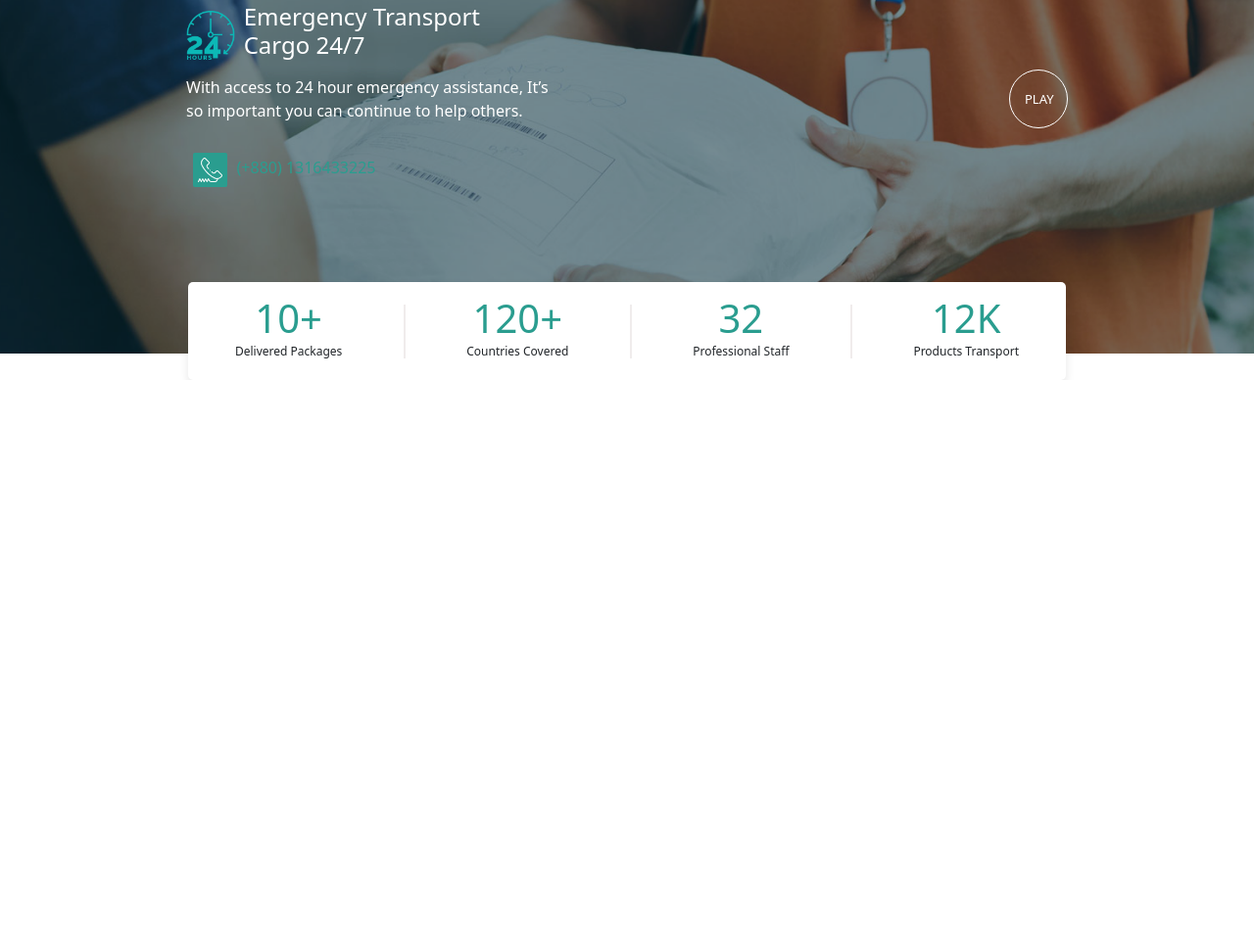
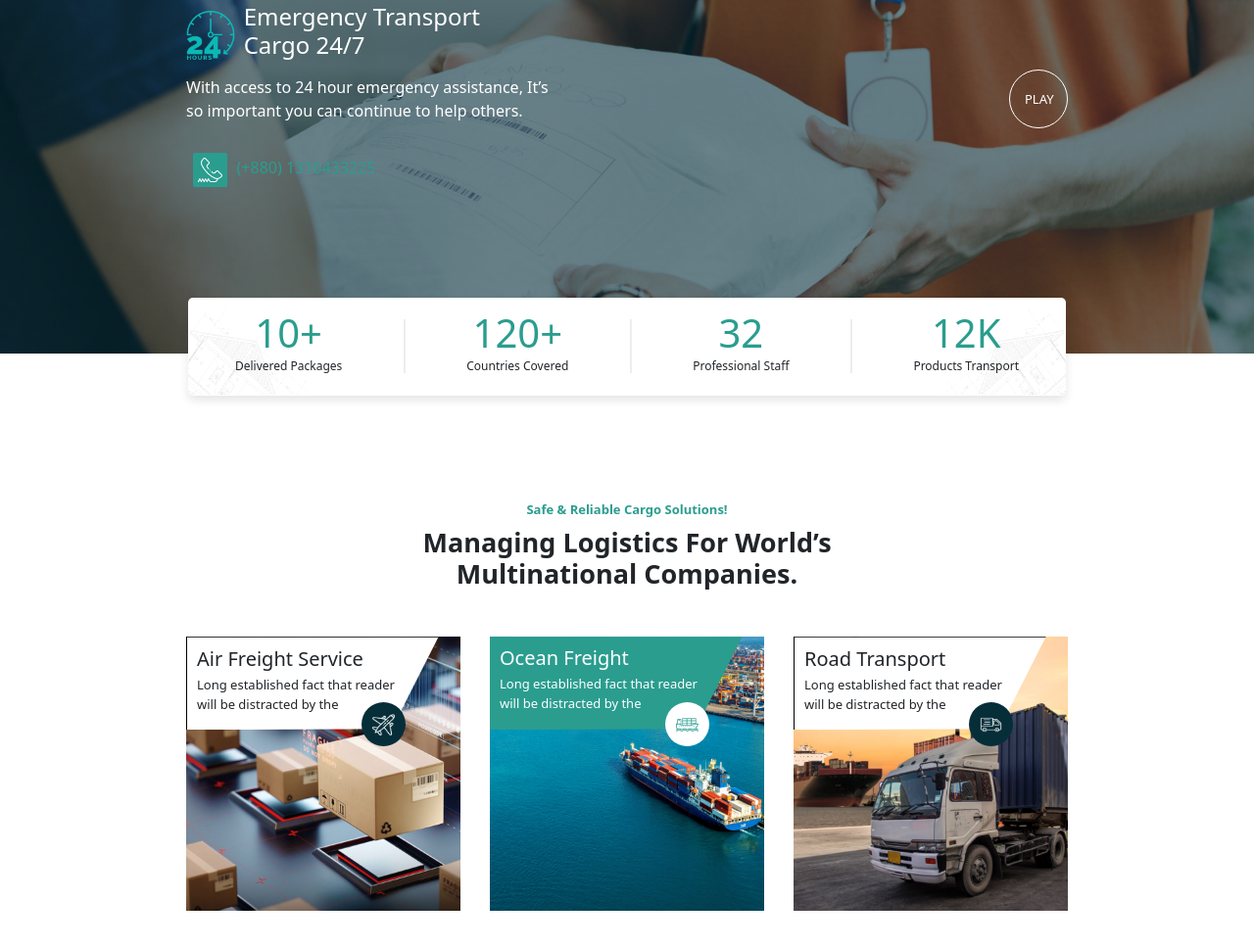
Before and after one commit to tobiborrahman/trucker, a plain HTML site: page index.html in a window 1280 px wide. Shown: the part 1754-2722 px from the top of the page at 98% size. Before the commit the page ends 2142 px from the top, so only its background shows below. Drawn offline with nearby package versions, Linux system fonts and the light colour scheme.

Commit message:
cargo section completed

```diff
--- a/index.html
+++ b/index.html
@@ -285,6 +285,69 @@
 			</div>
 		</section>
 
+		<!-- Cargo solution section  -->
+		<section class="cargo-section">
+			<div class="text-center">
+				<p class="sub-title">Safe & Reliable Cargo Solutions!</p>
+				<h2 class="title mb-5">
+					Managing Logistics For World’s <br />
+					Multinational Companies.
+				</h2>
+			</div>
+
+			<!-- case studies cards  -->
+			<div class="cards">
+				<div class="card-1 position-relative">
+					<div class="card-details">
+						<h5 class="card-title">Air Freight Service</h5>
+						<p class="card-para">
+							Long established fact that reader <br />
+							will be distracted by the
+						</p>
+					</div>
+					<div class="case-icon-1">
+						<img
+							class="w-50 h-50"
+							src="./images/air-freight 1.png"
+							alt=""
+						/>
+					</div>
+				</div>
+				<div class="card-2 position-relative">
+					<div class="card-details-2">
+						<h5 class="card-title">Ocean Freight</h5>
+						<p class="card-para">
+							Long established fact that reader <br />
+							will be distracted by the
+						</p>
+					</div>
+					<div class="case-icon-2">
+						<img
+							class="h-50 h-50"
+							src="./images/cargo-ship.png"
+							alt=""
+						/>
+					</div>
+				</div>
+				<div class="card-3 position-relative">
+					<div class="card-details">
+						<h5 class="card-title">Road Transport</h5>
+						<p class="card-para">
+							Long established fact that reader <br />
+							will be distracted by the
+						</p>
+					</div>
+					<div class="case-icon-3">
+						<img
+							class="w-50 h-50"
+							src="./images/delivery-van 3.png"
+							alt=""
+						/>
+					</div>
+				</div>
+			</div>
+		</section>
+
 		<!-- Bootstrap -->
 		<script
 			src="https://cdn.jsdelivr.net/npm/bootstrap@5.3.2/dist/js/bootstrap.bundle.min.js"
--- a/style.css
+++ b/style.css
@@ -1,6 +1,25 @@
+@import url('https://fonts.googleapis.com/css2?family=DM+Sans:ital,opsz,wght@0,9..40,100..1000;1,9..40,100..1000&display=swap');
+
+body {
+	font-family: 'DM Sans', sans-serif;
+	font-optical-sizing: auto;
+}
+
 * {
 	padding: 0;
 	box-sizing: border-box;
+}
+
+.sub-title {
+	font-size: 13px;
+	font-weight: 600;
+	color: #2a9d8f;
+	margin-bottom: 7px;
+}
+
+.title {
+	font-size: 27px;
+	font-weight: 800;
 }
 
 .header {
@@ -62,12 +81,16 @@
 	position: relative;
 	width: 100%;
 	height: 100vh;
-	background-image: url('./images/african-american-worker-her-coworker-reading-order-list-before-shipment-while-working-warehouse\ 1.png');
+	background-image: linear-gradient(
+			rgba(6, 46, 57, 0.6),
+			rgba(6, 46, 57, 0.6)
+		),
+		url('./images/african-american-worker-her-coworker-reading-order-list-before-shipment-while-working-warehouse\ 1.png');
 	background-position: center;
 	background-size: cover;
 }
 
-#overlay:before {
+/* #overlay:before {
 	content: '';
 	display: block;
 	position: absolute;
@@ -77,11 +100,11 @@
 	bottom: 0;
 	height: 100%;
 	width: 100%;
-	/* z-index: 10; */
+	z-index: 10;
 	background-color: #062e39;
 	opacity: 55%;
 	background-blend-mode: multiply;
-}
+} */
 
 /* navbar section  */
 .navbar {
@@ -232,7 +255,11 @@
 	align-items: center;
 	width: full;
 	height: 65vh;
-	background-image: url('./images/gift-image.png');
+	background-image: linear-gradient(
+			rgba(6, 46, 57, 0.1),
+			rgba(6, 46, 57, 0.1)
+		),
+		url('./images/gift-image.png');
 	background-position: center;
 	background-size: cover;
 }
@@ -288,6 +315,10 @@
 	background: white;
 	border-radius: 5px;
 	box-shadow: 0px 5px 10px 0px rgba(0, 0, 0, 0.1);
+	background-image: url(./images/Frame-2.png), url('./images/Frame.png');
+	background-position: right bottom, left bottom;
+	background-size: 15%;
+	background-repeat: no-repeat;
 }
 
 .details-number {
@@ -296,7 +327,7 @@
 
 .details-position {
 	position: absolute;
-	top: 86%;
+	top: 89%;
 	left: 0;
 	right: 0;
 	bottom: 0;
@@ -307,3 +338,112 @@
 	font-size: 12px;
 	font-weight: 400;
 }
+
+/* cargo section  */
+
+.cargo-section {
+	margin: 150px 0;
+}
+
+.cards {
+	margin: 0 190px;
+	display: flex;
+	justify-content: space-between;
+	align-items: center;
+}
+
+.card-1 {
+	width: 280px;
+	height: 280px;
+	background-image: url('./images/case-studies-1.png');
+	background-position: center;
+	background-size: cover;
+	background-repeat: no-repeat;
+}
+
+.card-2 {
+	width: 280px;
+	height: 280px;
+
+	background-image: url('./images/case-studies-2.png');
+	background-position: center;
+	background-size: cover;
+	background-repeat: no-repeat;
+}
+
+.card-3 {
+	width: 280px;
+	height: 280px;
+
+	background-image: url('./images/case-studies-3.png');
+	background-position: center;
+	background-size: cover;
+	background-repeat: no-repeat;
+}
+
+.card-details {
+	border-top: 1px solid black;
+	border-left: 1px solid black;
+	height: 95px;
+	background-color: white;
+	clip-path: polygon(0 0, 92% 0, 75% 99%, 0% 100%);
+	padding: 10px;
+}
+
+.card-details-2 {
+	height: 95px;
+	color: white;
+	background-color: #2a9d8f;
+	clip-path: polygon(0 0, 92% 0, 75% 99%, 0% 100%);
+	padding: 10px;
+}
+
+.card-title {
+	font-size: 20px;
+	font-weight: 400;
+	margin-bottom: 0;
+	padding-bottom: 0;
+}
+
+.card-para {
+	margin-top: 5px;
+	font-size: 13px;
+	font-weight: 200;
+}
+
+.case-icon-1 {
+	display: flex;
+	justify-content: center;
+	align-items: center;
+	position: absolute;
+	top: 24%;
+	right: 20%;
+	width: 45px;
+	height: 45px;
+	background: #062e39;
+	border-radius: 50%;
+}
+.case-icon-2 {
+	display: flex;
+	justify-content: center;
+	align-items: center;
+	position: absolute;
+	top: 24%;
+	right: 20%;
+	width: 45px;
+	height: 45px;
+	background: white;
+	border-radius: 50%;
+}
+.case-icon-3 {
+	display: flex;
+	justify-content: center;
+	align-items: center;
+	position: absolute;
+	top: 24%;
+	right: 20%;
+	width: 45px;
+	height: 45px;
+	background: #062e39;
+	border-radius: 50%;
+}
```
Also changed, not shown: images/Frame-2.png (added), images/Frame.png (added), images/Group 1171274844.png (deleted), images/cargo-ship.png (added), images/case-studies-1.png (added), images/case-studies-2.png (added), images/case-studies-3.png (added).
